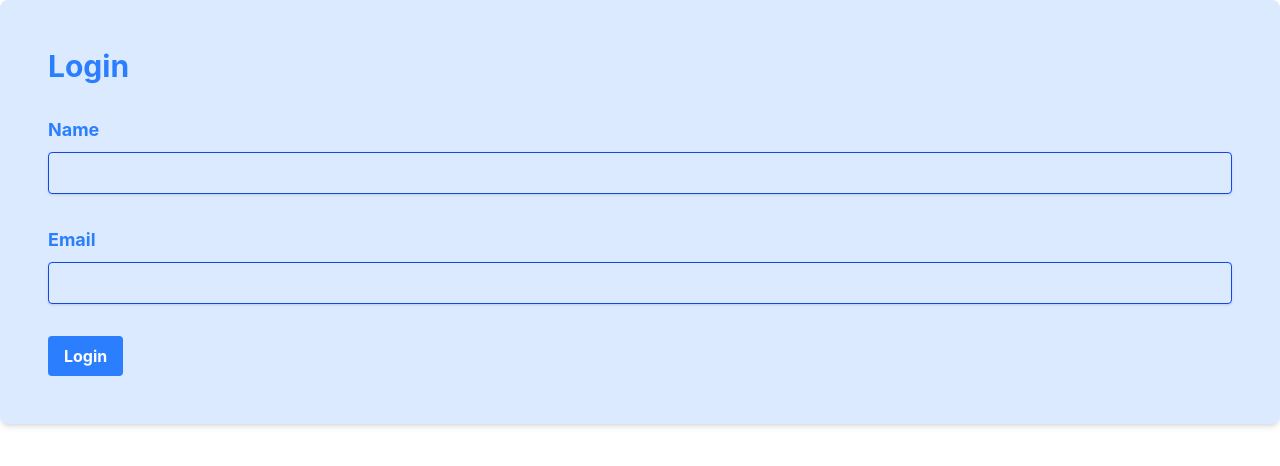
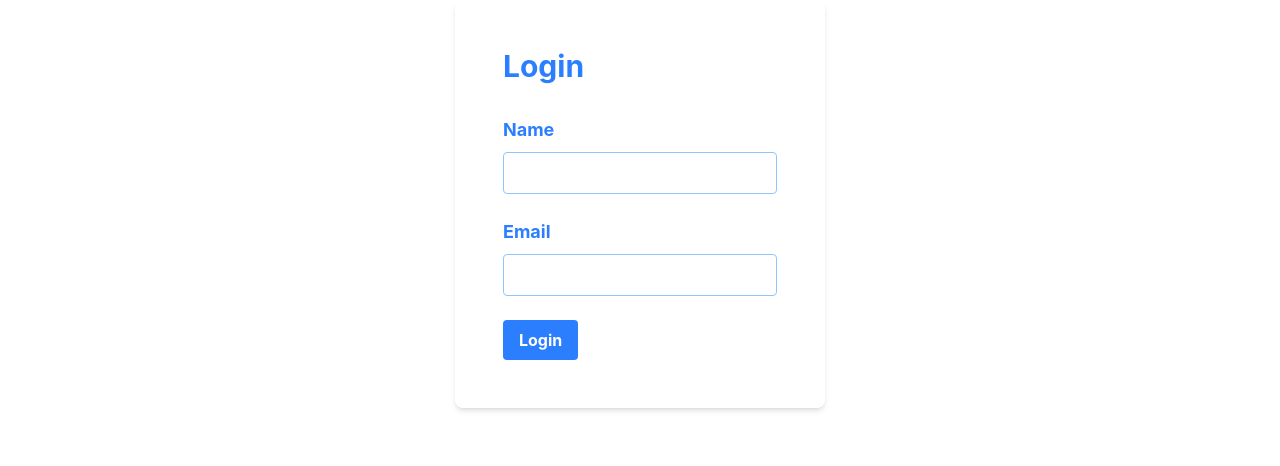
Before and after one commit to Zolender/Z-shop, a React (Vite) app: page /login in a window 1280 px wide. Shown: the top 466 px of the page. Built offline with nearby package versions, Linux system fonts and the light colour scheme.

Commit message:
refactor: improve Login component layout and styling

```diff
--- a/src/pages/Login.tsx
+++ b/src/pages/Login.tsx
@@ -1,22 +1,24 @@
 const Login = () => {
     return (
-        <>
-        <form className="bg-blue-100 p-12 rounded-lg shadow-md">
+        <div className="flex items-center justify-center">
+            <div className="bg-white p-12 rounded-lg shadow-md max-w-md">
                 <h1 className="text-3xl font-bold text-blue-500">Login</h1>
-            <div className="mt-8">
+                <form className="mt-8">
+                    <div className="mb-6">
                         <label className="block text-blue-500 text-lg font-bold mb-2" htmlFor="name">Name</label>
-                <input type="text" id="name" className="shadow appearance-none border rounded w-full py-2 px-3 text-blue-700" />
+                        <input type="text" id="name" className="border border-blue-300 rounded w-full py-2 px-3 text-blue-700" />
                     </div>
-            <div className="mt-8">
+                    <div className="mb-6">
                         <label className="block text-blue-500 text-lg font-bold mb-2" htmlFor="email">Email</label>
-                <input type="email" id="email" className="shadow appearance-none border rounded w-full py-2 px-3 text-blue-700" />
+                        <input type="email" id="email" className="border border-blue-300 rounded w-full py-2 px-3 text-blue-700" />
                     </div>
-            <div className="mt-8">
+                    <div className="flex items-center justify-between">
                         <button className="bg-blue-500 hover:bg-blue-700 text-white font-bold py-2 px-4 rounded">Login</button>
                     </div>
                 </form>
-        </>
+            </div>
+        </div>
     );
 }
 
-export default Login
+export default Login;
```
Lines whose indentation alone changed are shown as unchanged.
